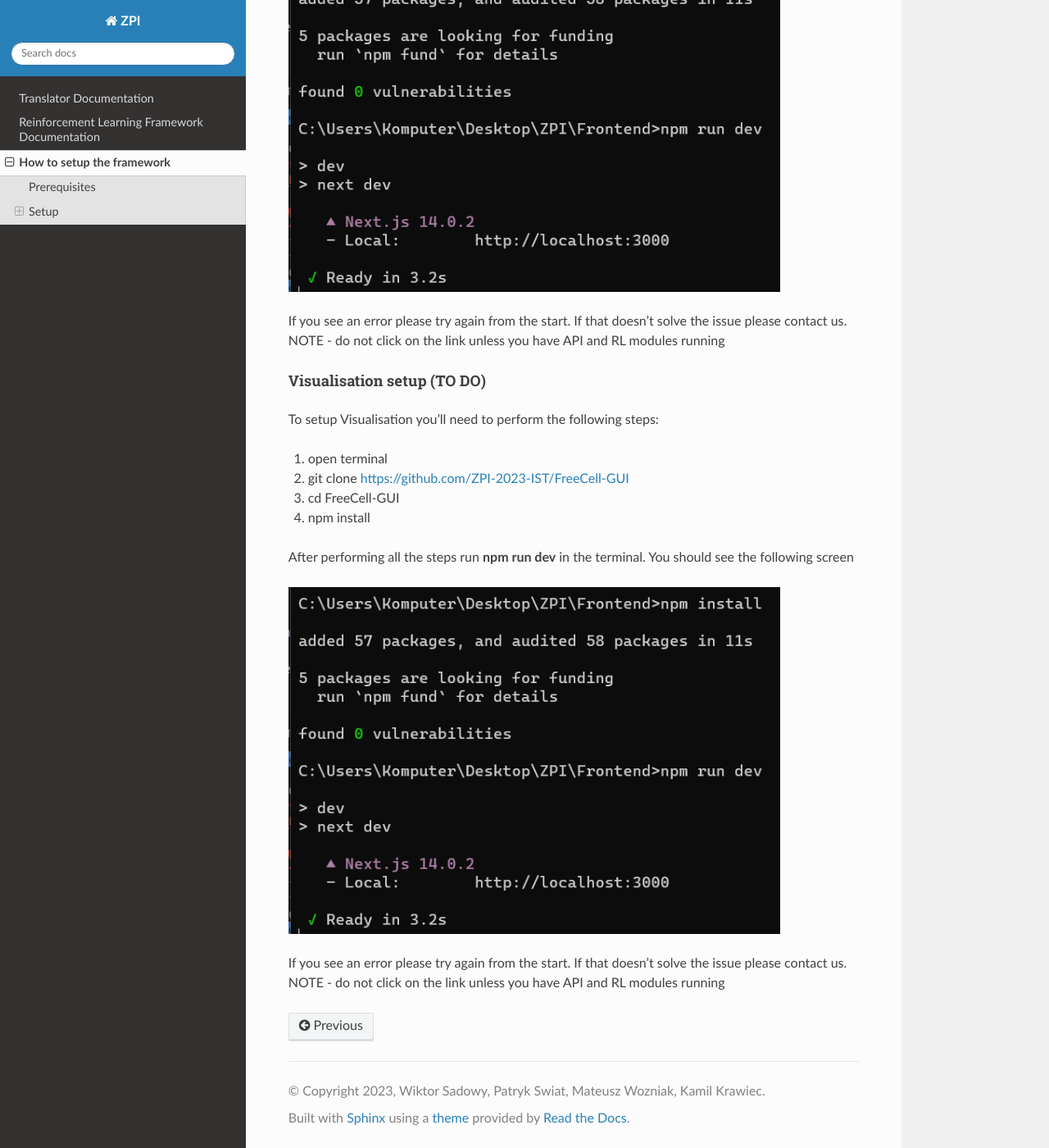
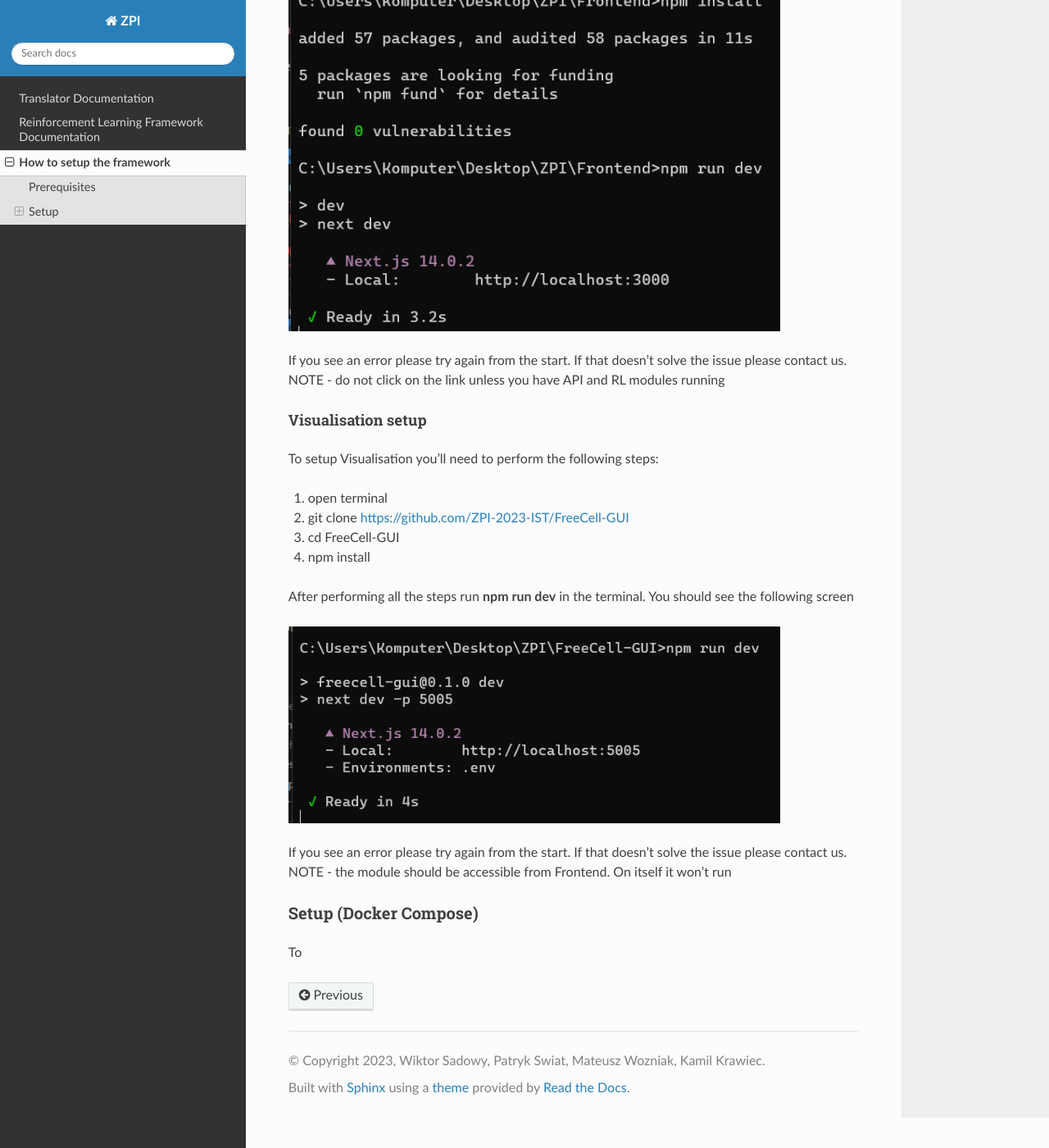
Before and after one commit to ZPI-2023-IST/Documentation, a Sphinx documentation site: the page built from source/setup.rst, in a window 1280 px wide and 1400 px high, scrolled down 2334 px. Shown: the whole window at 82% size. Built offline with Sphinx 7.4.7 and the Read the Docs theme 2.0.0, drawn with Linux system fonts in a browser that asks for light colours; some of the changed text lies outside the part shown.

Commit message:
manual setup finish

```diff
--- a/source/setup.rst
+++ b/source/setup.rst
@@ -34,6 +34,8 @@ To manually setup the whole framework you'll need to setup these modules:
 2. RL
 3. Frontend
 4. Visualisation (optional)
+
+After setting up all the modules you will be able to run the framework any time
 
 ^^^^^^^^^^^^^^^^^^^^^^^^^^^^^^^^^^^^^^
 API setup
@@ -97,7 +99,7 @@ After performing all the steps run **npm run dev** in the terminal. You should s
 | NOTE - do not click on the link unless you have API and RL modules running
 
 ^^^^^^^^^^^^^^^^^^^^^^^^^^^^^^^^^^^^^^
-Visualisation setup (TO DO)
+Visualisation setup
 ^^^^^^^^^^^^^^^^^^^^^^^^^^^^^^^^^^^^^^
 
 To setup Visualisation you'll need to perform the following steps:
@@ -109,8 +111,14 @@ To setup Visualisation you'll need to perform the following steps:
 
 After performing all the steps run **npm run dev** in the terminal. You should see the following screen
 
-.. image:: _static/frontend_setup.png
+.. image:: _static/visualisation_setup.png
    :width: 600
 
 | If you see an error please try again from the start. If that doesn't solve the issue please contact us.
-| NOTE - do not click on the link unless you have API and RL modules running
+| NOTE - the module should be accessible from Frontend. On itself it won't run
+
+--------------------------------------
+Setup (Docker Compose)
+--------------------------------------
+
+To
```
Also changed, not shown: other parts of source/setup.rst (+1 -1 lines), source/_static/visualisation_setup.png (added), 11 other files.
